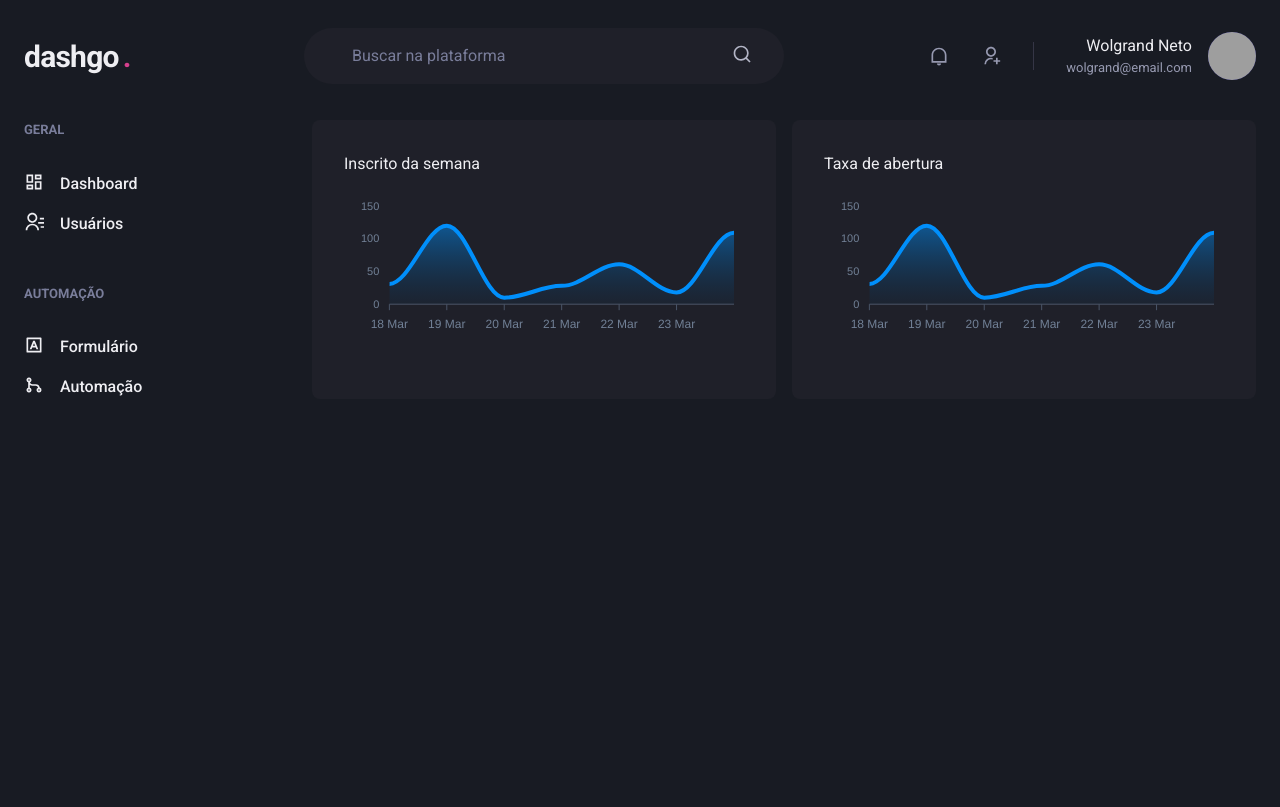
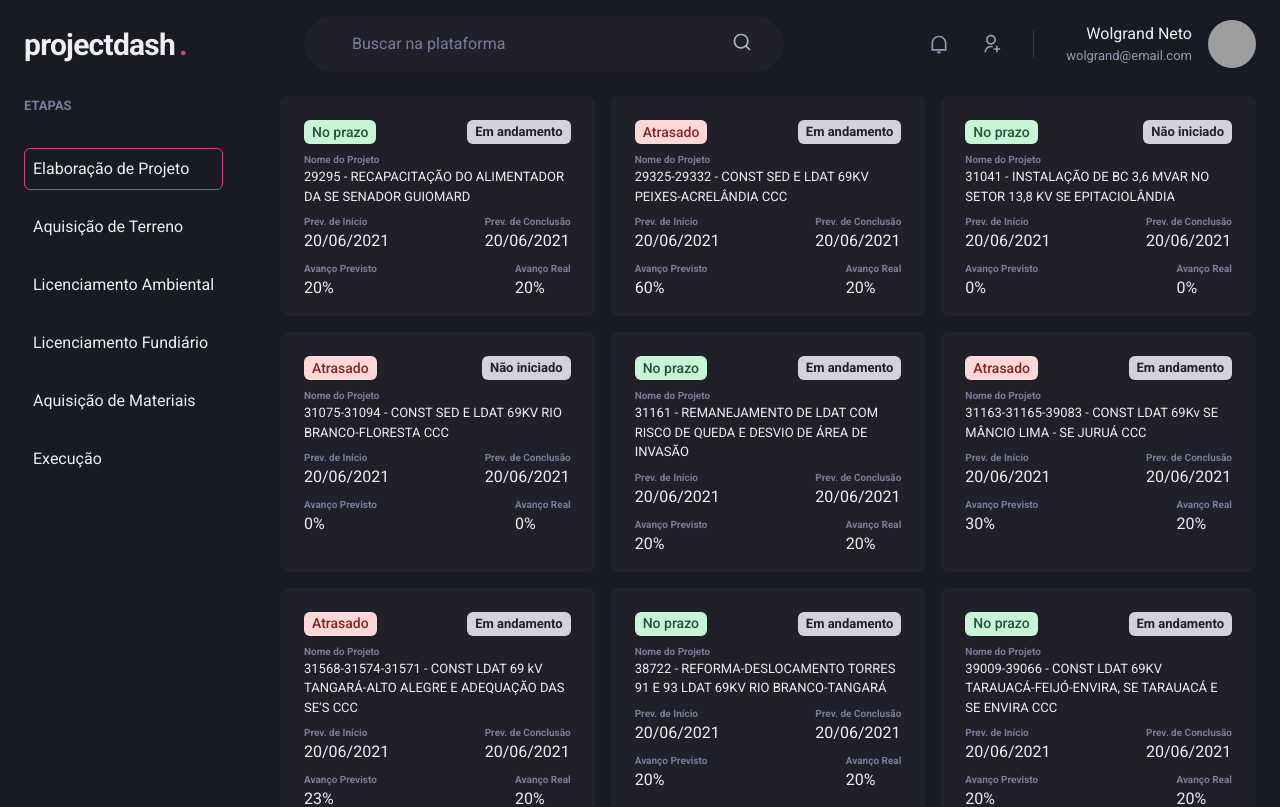
Before and after one commit to Wolgrand/project-dashboard, a Next.js app: page /dashboard in a window 1280 px wide. Shown: the top 807 px of the page. Built offline with nearby package versions, Linux system fonts and the light colour scheme; grey boxes are pictures that could not be loaded.

Commit message:
Change cards layout

```diff
--- /dev/null
+++ b/src/components/ContentSidebar/NavLink.tsx
@@ -0,0 +1,20 @@
+import { Text, Link as ChakraLink, Icon, LinkProps as ChakraLinkProps } from "@chakra-ui/react";
+import { ElementType } from "react";
+import Link from 'next/link'
+
+interface NavLinkProps extends ChakraLinkProps {
+  icon: ElementType;
+  children:string;
+  href:string;
+}
+
+export default function NavLink({icon, children, href,  ...rest}:NavLinkProps){
+  return (
+    <Link href={href} passHref>
+      <ChakraLink display="flex" align="center" {...rest}>
+        <Icon as={icon} fontSize="20" />
+        <Text ml="4" fontWeight="medium">{children}</Text>
+      </ChakraLink>
+    </Link>
+  )
+}
--- /dev/null
+++ b/src/components/ContentSidebar/NavSection.tsx
@@ -0,0 +1,17 @@
+import { Box, Stack, Text } from "@chakra-ui/react";
+
+interface NavSectionProps {
+  title: string;
+  children: React.ReactNode;
+}
+
+export default function NavSection({title, children}:NavSectionProps) {
+  return(
+    <Box>
+      <Text fontWeight="bold" color="gray.400" fontSize="small">{title}</Text>
+      <Stack spacing="4" mt="8" align="stretch">
+        {children}
+      </Stack>
+    </Box>
+  )
+}
--- /dev/null
+++ b/src/components/ContentSidebar/SidebarNav.tsx
@@ -0,0 +1,30 @@
+import { Button, Stack, Icon, Text } from "@chakra-ui/react";
+import { useState } from "react";
+import { RiArrowLeftRightFill, RiContactsLine, RiDashboardLine, RiGitMergeLine, RiInputMethodLine } from "react-icons/ri";
+import NavLink from "./NavLink";
+import NavSection from "./NavSection";
+
+export default function SidebarNav(){
+  const [displayProject, setDisplayProject] = useState(false)
+
+  function handleDisplayProject() {
+    setDisplayProject(!displayProject)
+  }
+
+  return(
+    <Stack spacing="6" align="flex-start">
+
+
+        <NavSection title="ETAPAS">
+          <Text flex="1" border="1px" borderColor="pink.500" rounded="md" p="2">Elaboração de Projeto</Text>
+          <Text flex="1" border="1px" borderColor="gray.900" rounded="md" p="2">Aquisição de Terreno</Text>
+          <Text flex="1" border="1px" borderColor="gray.900" rounded="md" p="2" >Licenciamento Ambiental</Text>
+          <Text flex="1" border="1px" borderColor="gray.900" rounded="md" p="2">Licenciamento Fundiário</Text>
+          <Text flex="1" border="1px" borderColor="gray.900" rounded="md" p="2">Aquisição de Materiais</Text>
+          <Text flex="1" border="1px" borderColor="gray.900" rounded="md" p="2">Execução</Text>
+        </NavSection>
+
+
+    </Stack>
+  )
+}
--- /dev/null
+++ b/src/components/ContentSidebar/index.tsx
@@ -0,0 +1,12 @@
+import { Box, Drawer, DrawerOverlay, DrawerContent,DrawerBody, DrawerCloseButton, DrawerHeader, useBreakpointValue } from "@chakra-ui/react";
+import { useSidebarDrawer } from "../../contexts/SidebarDrawerContext";
+import SidebarNav from "./SidebarNav";
+
+export function ContentSidebar() {
+
+  return (
+    <Box as="aside" w="56" mr="8">
+      <SidebarNav />
+    </Box>
+  )
+}
--- a/src/components/Header/Logo.tsx
+++ b/src/components/Header/Logo.tsx
@@ -8,7 +8,7 @@ export default function Logo(){
       letterSpacing="tight"
       w="64"
     >
-      dashgo
+      projectdash
       <Text as="span" ml="1" color="pink.500">.</Text>
     </Text>
   )
--- a/src/pages/dashboard.tsx
+++ /dev/null
@@ -1,91 +0,0 @@
-import {Flex, Button,Box,Text, Stack, SimpleGrid, theme} from '@chakra-ui/react'
-import dynamic from 'next/dynamic';
-import {Header} from '../components/Header'
-import { Sidebar } from '../components/Sidebar'
-
-const  Chart = dynamic(() => import('react-apexcharts'), {
-  ssr:false,
-})
-
-const options = {
-  chart: {
-    toolbar: {
-      show: false,
-    },
-    zoom: {
-      enabled: false,
-    },
-    foreColor: theme.colors.gray[500],
-  },
-  grid: {
-    show: false,
-  },
-  dataLabels: {
-    enabled: false
-  },
-  tooltip: {
-    enabled: false
-  },
-  xaxis: {
-    type: 'datetime',
-    axisBorder: {
-      color: theme.colors.gray[600],
-    },
-    axisTicks: {
-      color: theme.colors.gray[600],
-    },
-    categories: [
-      '2021-03-18T00:00:00.0000Z',
-      '2021-03-19T00:00:00.0000Z',
-      '2021-03-20T00:00:00.0000Z',
-      '2021-03-21T00:00:00.0000Z',
-      '2021-03-22T00:00:00.0000Z',
-      '2021-03-23T00:00:00.0000Z',
-      '2021-03-24T00:00:00.0000Z',
-    ]
-  },
-  fill: {
-    opacity: 0.3,
-    type: 'gradient',
-    gradient: {
-      shade: 'dark',
-      opacityFrom: 0.7,
-      opacityTo: 0.3,
-    }
-  }
-};
-
-const series = [
-  { name: 'series1', data: [31, 120, 10, 28, 61, 18, 109]}
-];
-
-export default function Dashboard() {
-  return (
-    <Flex direction="column" h="100vh">
-      <Header />
-      <Flex w="100%" my="6" maxWidth={1480} mx="auto" px="6">
-        <Sidebar />
-        <SimpleGrid flex="1" gap="4" minChildWidth="320px" align="flex-start">
-          <Box
-            p={["6", "8"]}
-            bg="gray.800"
-            borderRadius={8}
-            pb="4"
-          >
-            <Text>Inscrito da semana</Text>
-            <Chart options={options} series={series}type="area" height={160}/>
-          </Box>
-          <Box
-            p={["6", "8"]}
-            bg="gray.800"
-            borderRadius={8}
-            pb="4"
-          >
-            <Text>Taxa de abertura</Text>
-            <Chart options={options} series={series}type="area" height={160}/>
-          </Box>
-        </SimpleGrid>
-      </Flex>
-    </Flex>
-  )
-}
--- /dev/null
+++ b/src/pages/dashboard/index.tsx
@@ -0,0 +1,91 @@
+import {Flex, Button,Box,Text, Stack, SimpleGrid, theme, Tag, HStack, StatHelpText, Progress} from '@chakra-ui/react'
+import dynamic from 'next/dynamic';
+import { ContentSidebar } from '../../components/ContentSidebar';
+import {Header} from '../../components/Header'
+import { Sidebar } from '../../components/Sidebar'
+
+type Project = {
+  title: string,
+  status: string,
+  previsto: number,
+  realizado: number,
+  prazo: string,
+  situacao: string,
+}
+
+const projects:Project[] = [
+  {"title":"29295 - RECAPACITAÇÃO DO ALIMENTADOR DA SE SENADOR GUIOMARD",
+"status":"No prazo", "previsto":20, "realizado":20, "prazo":"20/06/2021", "situacao": "Em andamento"},
+  {"title":"29325-29332 - CONST SED E LDAT 69KV PEIXES-ACRELÂNDIA CCC",
+"status":"Atrasado", "previsto":60, "realizado":20, "prazo":"20/06/2021", "situacao": "Em andamento"},
+  {"title":"31041 - INSTALAÇÃO DE BC 3,6 MVAR NO SETOR 13,8 KV SE EPITACIOLÂNDIA",
+"status":"No prazo", "previsto":0, "realizado":0, "prazo":"20/06/2021", "situacao": "Não iniciado"},
+  {"title":"31075-31094 - CONST SED E LDAT 69KV RIO BRANCO-FLORESTA CCC",
+"status":"Atrasado", "previsto":0, "realizado":0, "prazo":"20/06/2021", "situacao": "Não iniciado"},
+  {"title":"31161 - REMANEJAMENTO DE LDAT COM RISCO DE QUEDA E DESVIO DE ÁREA DE INVASÃO",
+"status":"No prazo", "previsto":20, "realizado":20, "prazo":"20/06/2021", "situacao": "Em andamento"},
+  {"title":"31163-31165-39083 - CONST LDAT 69Kv SE MÂNCIO LIMA - SE JURUÁ CCC",
+"status":"Atrasado", "previsto":30, "realizado":20, "prazo":"20/06/2021", "situacao": "Em andamento"},
+  {"title":"31568-31574-31571 - CONST LDAT 69 kV TANGARÁ-ALTO ALEGRE E ADEQUAÇÃO DAS SE‘S CCC",
+"status":"Atrasado", "previsto":23, "realizado":20, "prazo":"20/06/2021", "situacao": "Em andamento"},
+  {"title":"38722 - REFORMA-DESLOCAMENTO TORRES 91 E 93 LDAT 69KV RIO BRANCO-TANGARÁ",
+"status":"No prazo", "previsto":20, "realizado":20, "prazo":"20/06/2021", "situacao": "Em andamento"},
+  {"title":"39009-39066 - CONST LDAT 69KV TARAUACÁ-FEIJÓ-ENVIRA, SE TARAUACÁ E SE ENVIRA CCC",
+"status":"No prazo", "previsto":20, "realizado":20, "prazo":"20/06/2021", "situacao": "Em andamento"},
+  {"title":"39182 - BAY DE CONEXÃO SE MOVÉL",
+"status":"No prazo", "previsto":20, "realizado":20, "prazo":"20/06/2021", "situacao": "Em andamento"},
+]
+
+export default function Dashboard() {
+  return (
+    <Flex direction="column" h="100vh">
+      <Header />
+      <Flex w="100%" my="6" maxWidth={1480} mx="auto" px="6">
+
+        <ContentSidebar />
+        <SimpleGrid mb="4" flex="1" gap="4" minChildWidth="256px" align="flex-start">
+          {projects?.map(item=>(
+            <Box
+              p={["6"]}
+              bg="gray.800"
+              borderRadius={8}
+              pb="4"
+              key={Math.random().toString(36).substring(7)}
+            >
+              <HStack mb="2" justify="space-between">
+                <Tag  colorScheme={item?.status==='Atrasado' ? "red" : "green"}>{item.status}</Tag>
+                <Tag fontSize="small" fontWeight="bold">{item.situacao}</Tag>
+              </HStack>
+              <Stack spacing="0" mb="2">
+                <Text fontSize="x-small" fontWeight="bold" color="gray.400">Nome do Projeto</Text>
+                <Text fontSize="small">{item.title}</Text>
+              </Stack>
+              <HStack justifyContent="space-between" mb="2">
+                <Stack spacing="0">
+                  <Text fontSize="x-small" fontWeight="bold" color="gray.400">Prev. de Início</Text>
+                  <Text fontSize="medium">{item.prazo}</Text>
+                </Stack>
+                <Stack spacing="0">
+                  <Text fontSize="x-small" fontWeight="bold" color="gray.400">Prev. de Conclusão</Text>
+                  <Text fontSize="medium">{item.prazo}</Text>
+                </Stack>
+              </HStack>
+              <HStack justifyContent="space-between">
+                <Stack spacing="0">
+                  <Text fontSize="x-small" fontWeight="bold" color="gray.400">Avanço Previsto</Text>
+                  <Text fontSize="medium">{item.previsto}%</Text>
+                </Stack>
+                <Stack spacing="0">
+                  <Text fontSize="x-small" fontWeight="bold" color="gray.400">Avanço Real</Text>
+                  <Text fontSize="medium">{item.realizado}%</Text>
+                </Stack>
+              </HStack>
+            </Box>
+
+          ))}
+
+        </SimpleGrid>
+      </Flex>
+    </Flex>
+  )
+}
```
